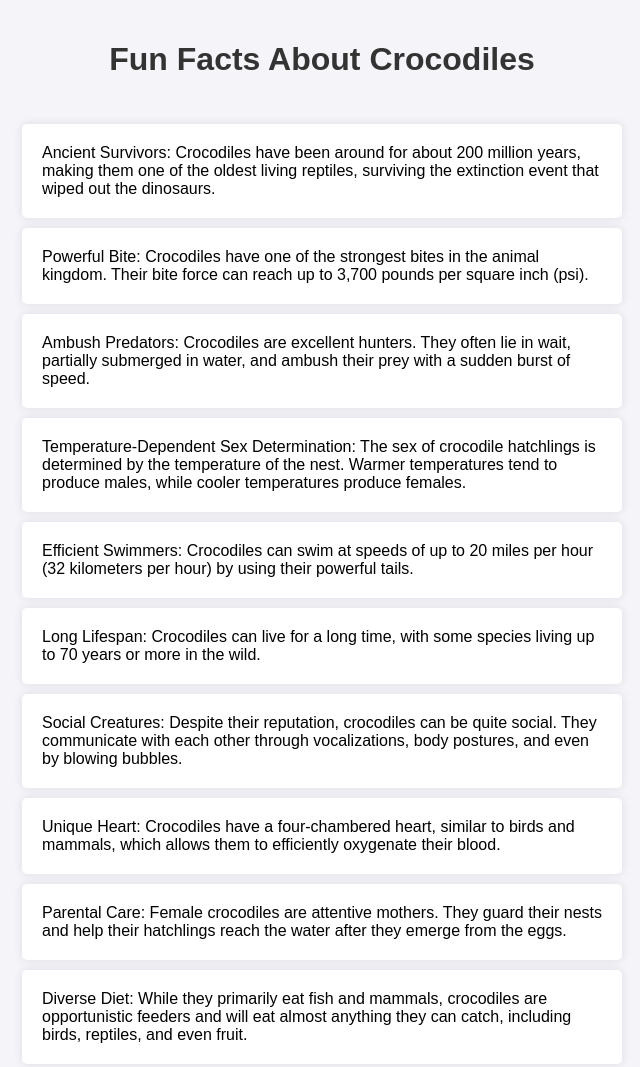
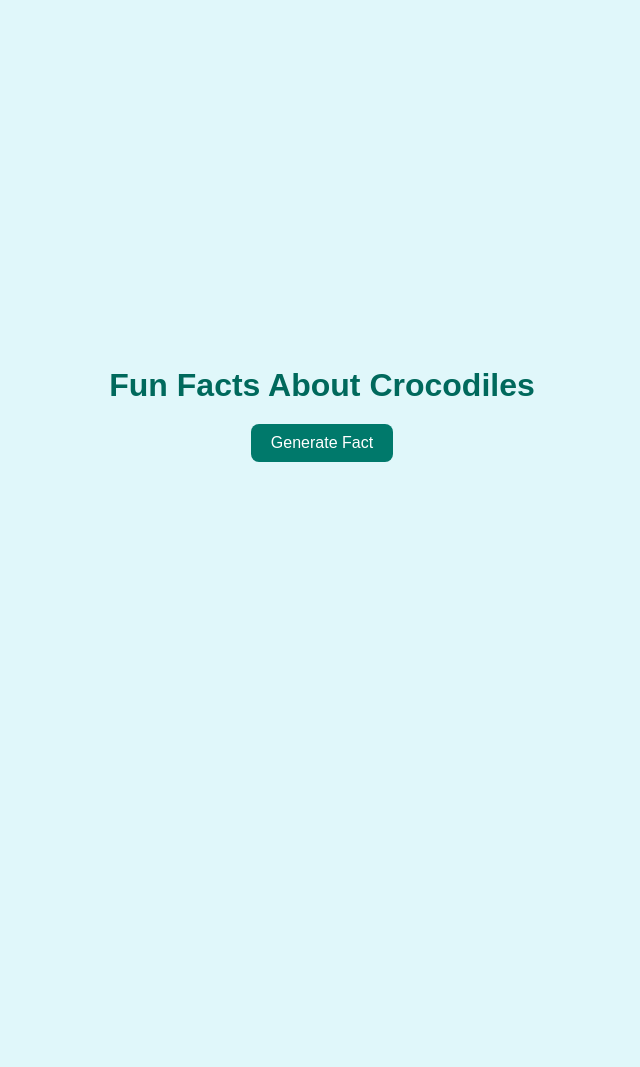
Before and after one commit to adityashirsatrao007/crocsfacts, a plain HTML site: page index.html in a window 1280 px wide. Shown: the whole page, without its empty margins (318-958 px from the left). After the commit the page ends 840 px from the top, so only its background shows below. Drawn offline with Linux system fonts and the light colour scheme.

Commit message:
Update index.html

```diff
--- a/index.html
+++ b/index.html
@@ -3,17 +3,19 @@
 <head>
     <meta charset="UTF-8">
     <meta name="viewport" content="width=device-width, initial-scale=1.0">
-    <title>Crocodile Facts</title>
+    <title>Crocodile Facts Generator</title>
     <style>
         :root {
-            --background-color: #f4f4f9;
-            --text-color: #333;
-            --card-background: #fff;
+            --background-color: #e0f7fa;
+            --text-color: #00695c;
+            --button-color: #00796b;
+            --button-hover-color: #004d40;
+            --card-background: #ffffff;
             --card-shadow: rgba(0, 0, 0, 0.1);
             --font-family: 'Arial', sans-serif;
             --padding: 20px;
             --margin: 10px;
-            --border-radius: 5px;
+            --border-radius: 8px;
         }
 
         body {
@@ -47,16 +49,39 @@
             border-radius: var(--border-radius);
             box-shadow: 0 0 10px var(--card-shadow);
             transition: transform 0.2s, box-shadow 0.2s;
+            display: flex;
+            align-items: center;
         }
 
         li:hover {
             transform: translateY(-5px);
             box-shadow: 0 4px 15px var(--card-shadow);
         }
+
+        li::before {
+            content: "🐊";
+            margin-right: 10px;
+        }
+
+        button {
+            background-color: var(--button-color);
+            color: white;
+            border: none;
+            padding: 10px 20px;
+            border-radius: var(--border-radius);
+            cursor: pointer;
+            font-size: 16px;
+            transition: background-color 0.3s;
+        }
+
+        button:hover {
+            background-color: var(--button-hover-color);
+        }
     </style>
 </head>
 <body>
     <h1>Fun Facts About Crocodiles</h1>
+    <button onclick="generateFact()">Generate Fact</button>
     <ul id="facts-list"></ul>
     <script>
         const facts = [
@@ -72,16 +97,14 @@
             "Diverse Diet: While they primarily eat fish and mammals, crocodiles are opportunistic feeders and will eat almost anything they can catch, including birds, reptiles, and even fruit."
         ];
 
-        function displayFacts() {
+        function generateFact() {
             const factsList = document.getElementById('facts-list');
-            facts.forEach(fact => {
-                const li = document.createElement('li');
-                li.textContent = fact;
-                factsList.appendChild(li);
-            });
+            const randomIndex = Math.floor(Math.random() * facts.length);
+            const fact = facts[randomIndex];
+            const li = document.createElement('li');
+            li.textContent = fact;
+            factsList.appendChild(li);
         }
-
-        document.addEventListener('DOMContentLoaded', displayFacts);
     </script>
 </body>
 </html>
```
